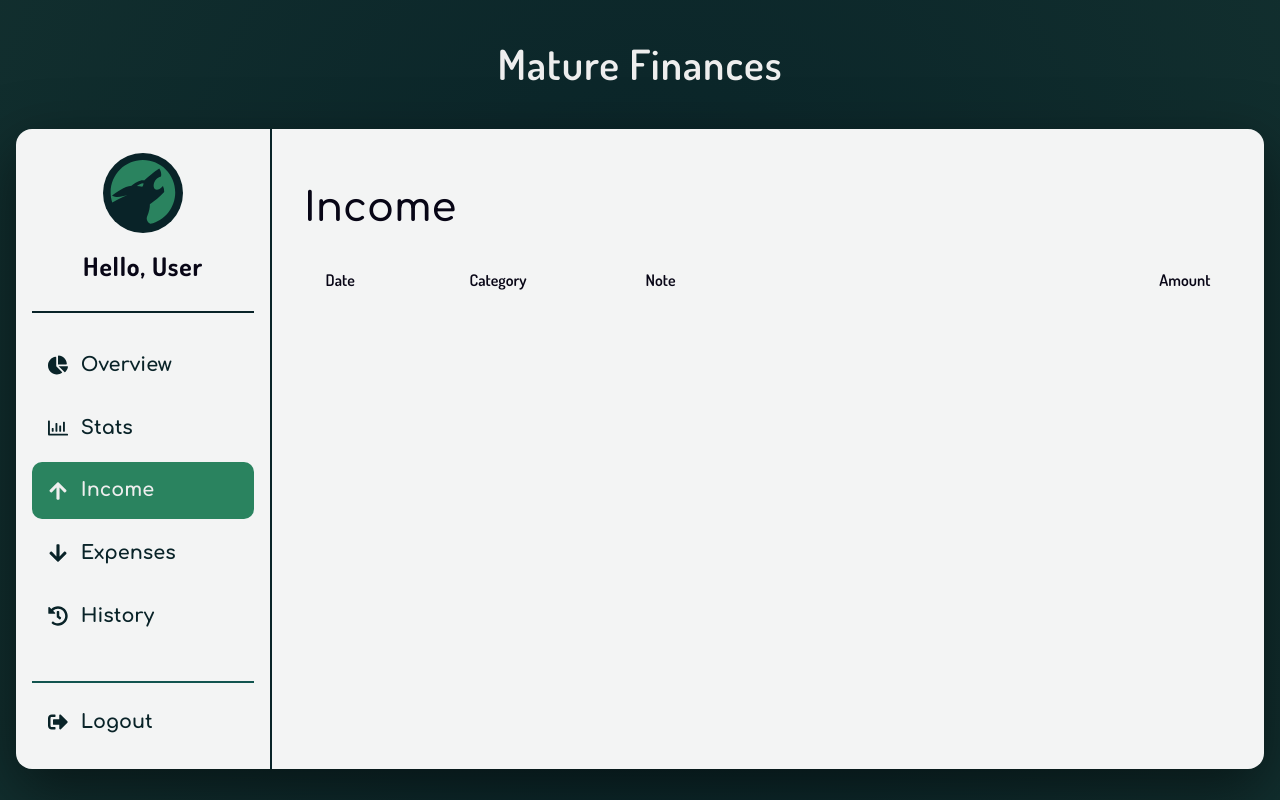
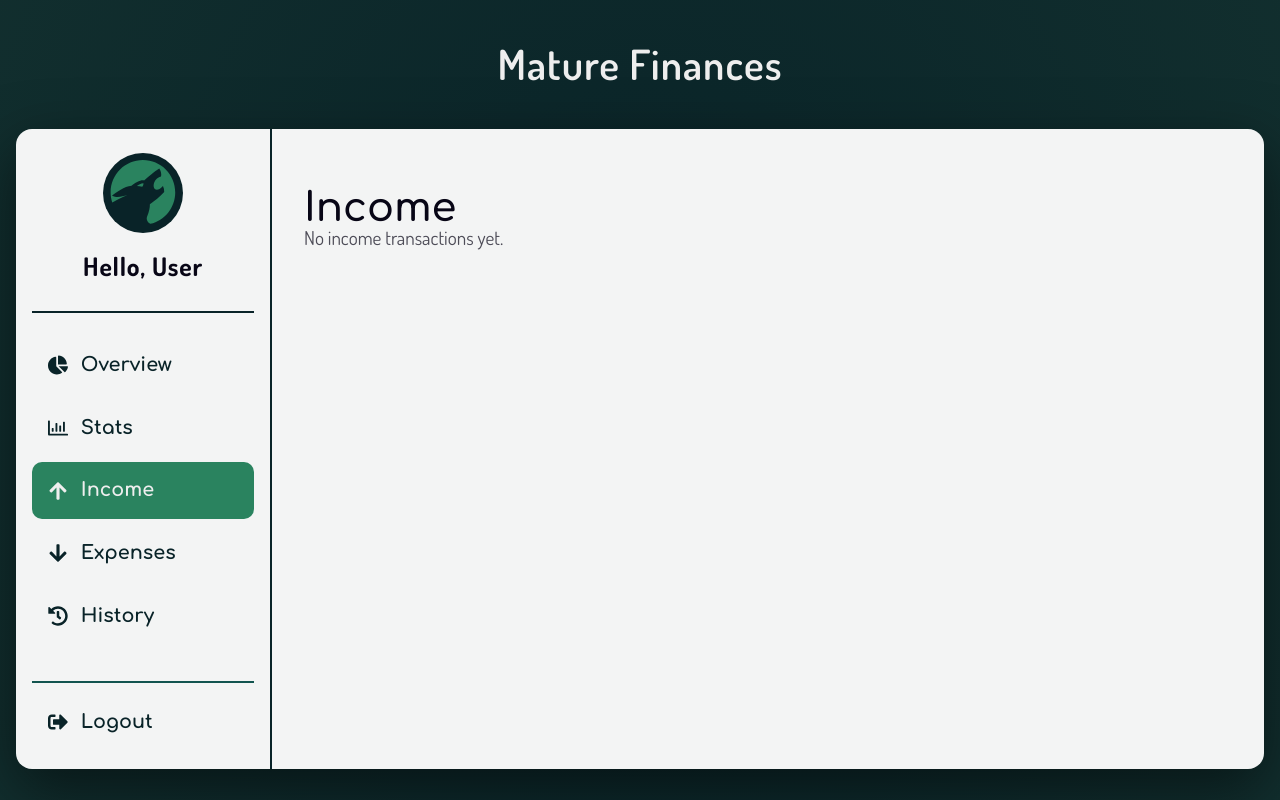
Before and after one commit to Martynas-Mockapetris/Mature-Finanse-APP, a React (Vite) app in the folder frontend/: page /income in a window 1280 px wide. Built offline with nearby package versions, Linux system fonts and the light colour scheme.

Commit message:
Add empty state to transaction list

```diff
--- a/frontend/src/components/TransactionList.jsx
+++ b/frontend/src/components/TransactionList.jsx
@@ -3,6 +3,10 @@ import '../styles/TransactionList.css';
 
 const TransactionList = ({ type }) => {
   const transactions = getTransactionsByType(type).sort((a, b) => b.date.localeCompare(a.date));
+
+  if (transactions.length === 0) {
+    return <p className="transaction-empty">No {type} transactions yet.</p>;
+  }
 
   return (
     <ul className="transaction-list">
--- a/frontend/src/styles/TransactionList.css
+++ b/frontend/src/styles/TransactionList.css
@@ -41,3 +41,9 @@
   font-family: 'Comfortaa', sans-serif;
   font-weight: 600;
 }
+
+.transaction-empty {
+  font-size: 1.2rem;
+  color: var(--secondary-text-color);
+  opacity: 0.7;
+}
```
